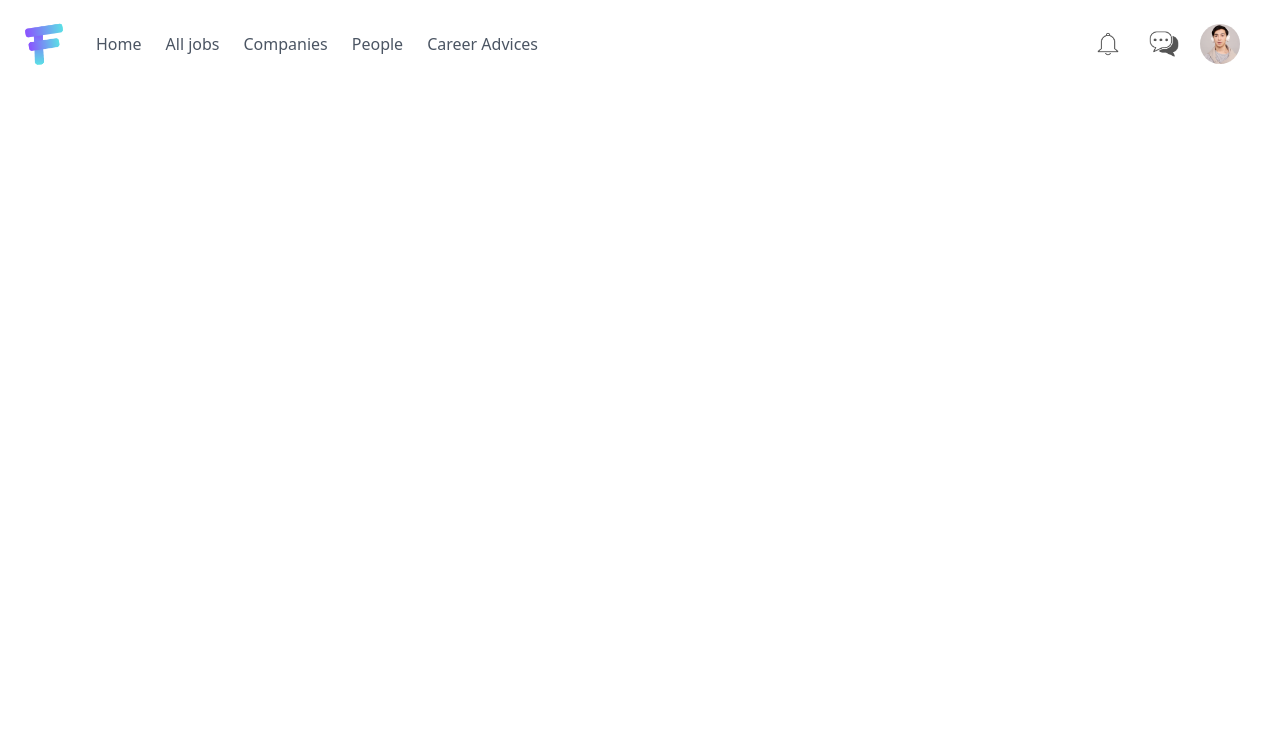
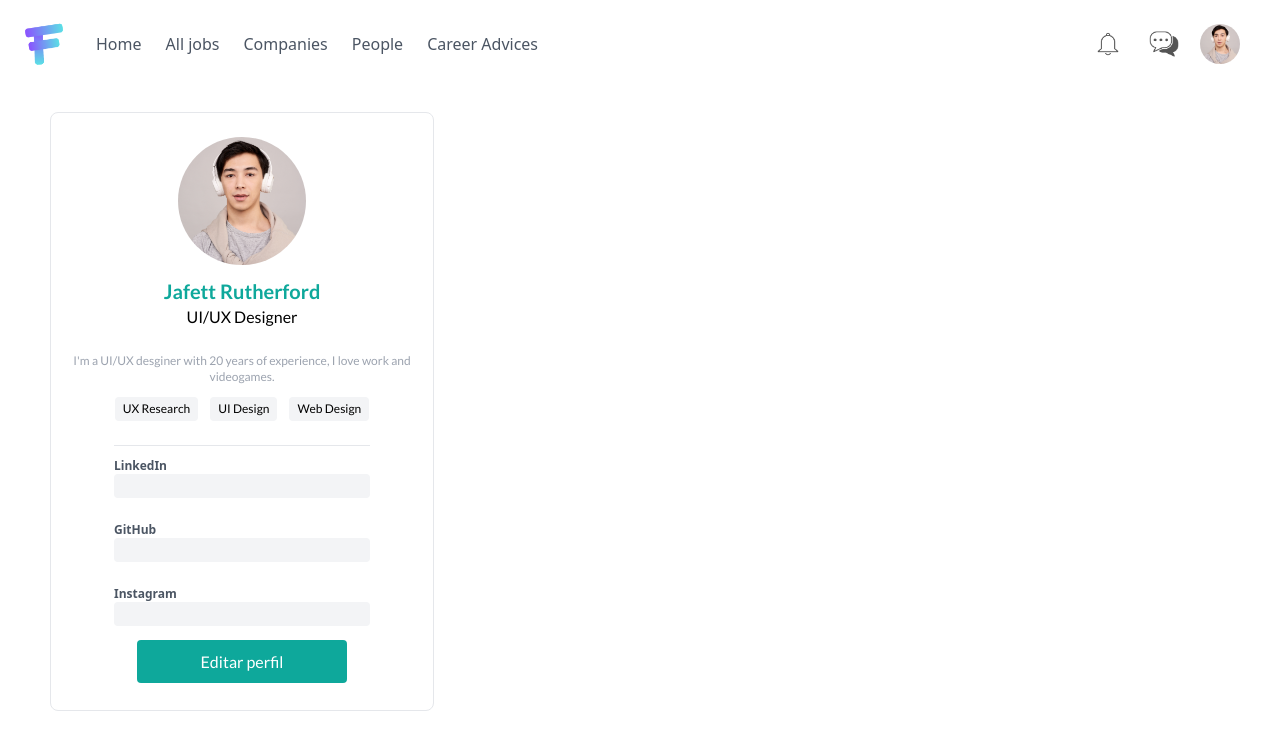
Before and after one commit to hiramgabriel1/client-devfinders, a SvelteKit app: page /profile in a window 1280 px wide. Shown: the top 750 px of the page. Built offline with nearby package versions, Linux system fonts and the light colour scheme.

Commit message:
feature: Profile section

```diff
--- a/src/lib/components/Nav.svelte
+++ b/src/lib/components/Nav.svelte
@@ -8,11 +8,11 @@
             <img src={logo} alt="" class="w-10 h-10 sm:w-16 sm:h-16">
             <div class="px-5">
                 <ul class="text-gray-600 hidden lg:flex items-center space-x-6">
-                    <li><a href="Home">Home</a></li>
-                    <li><a href="Jobs">All jobs</a></li>
-                    <li><a href="Compaines">Companies</a></li>
-                    <li><a href="People">People</a></li>
-                    <li><a href="Career">Career Advices</a></li>
+                    <li class="hover:text-color-blue-highlight"><a href="Home">Home</a></li>
+                    <li class="hover:text-color-blue-highlight"><a href="Jobs">All jobs</a></li>
+                    <li class="hover:text-color-blue-highlight"><a href="Compaines">Companies</a></li>
+                    <li class="hover:text-color-blue-highlight"><a href="People">People</a></li>
+                    <li class="hover:text-color-blue-highlight ease-in duration-200"><a href="Career">Career Advices</a></li>
                 </ul>
             </div>
         </div>
--- a/src/lib/components/Navpro.svelte
+++ b/src/lib/components/Navpro.svelte
@@ -11,11 +11,11 @@
             <img src={logo} alt="" class="w-10 h-10 sm:w-16 sm:h-16">
             <div class="px-5">
                 <ul class="text-gray-600 hidden lg:flex items-center space-x-6">
-                    <li><a href="Home">Home</a></li>
-                    <li><a href="Jobs">All jobs</a></li>
-                    <li><a href="Compaines">Companies</a></li>
-                    <li><a href="People">People</a></li>
-                    <li><a href="Career">Career Advices</a></li>
+                    <li class="hover:text-color-blue-highlight ease-in duration-200"><a href="Home">Home</a></li>
+                    <li class="hover:text-color-blue-highlight ease-in duration-200"><a href="Jobs">All jobs</a></li>
+                    <li class="hover:text-color-blue-highlight ease-in duration-200"><a href="Compaines">Companies</a></li>
+                    <li class="hover:text-color-blue-highlight ease-in duration-200"><a href="People">People</a></li>
+                    <li class="hover:text-color-blue-highlight ease-in duration-200"><a href="Career">Career Advices</a></li>
                 </ul>
             </div>
         </div>
--- a/src/routes/profile/+page.svelte
+++ b/src/routes/profile/+page.svelte
@@ -1,18 +1,51 @@
 <script>
     import Navpro from "$lib/components/Navpro.svelte";
     import "../../app.css"
+    import user from "$lib/public/images/profile.png";
 </script>
-<!-- my profile -->
+
 
 <Navpro></Navpro>
 
 <section>
     <div class="container py-6">
         <div class="flex flex-col md:flex-row">
-            <div class="md:w-64">
+            <div class="flex flex-col items-center border border-gray-200 rounded-lg py-6 md:64 lg:w-80 xl:w-96 md:justify-center border-b-">
+                <div>
+                    <img src={user} alt="" class="w-24 h-24 rounded-full md:w-32 md:h-32">
+                </div>
+                <div class="text-center text-color-blue-highlight font-secondary text-lg py-3">
+                    <h3 class="text-lg font-bold md:text-xl">Jafett Rutherford</h3>
+                    <p class="text-black text-sm md:text-base">UI/UX Designer</p>
+                </div>
+                <div class="text-center font-secondary py-3 px-3">
+                    <p class="text-gray-400 text-xs">I'm a UI/UX desginer with 20 years of experience, I love work and videogames.</p>
+                    <div class="w-auto flex space-x-3 py-3 justify-center">
+                        <p class="bg-gray-100 w-auto px-2 py-1 rounded text-xs">UX Research</p>
+                        <p class="bg-gray-100 w-auto px-2 py-1 rounded text-xs">UI Design</p>
+                        <p class="bg-gray-100 w-auto px-2 py-1 rounded text-xs">Web Design</p>
+                    </div>
+                </div>
 
+                <div class="border-t border-gray-200 flex flex-col">
+                    <div class="flex items-start flex-col py-3 text-xs font-bold">
+                        <p class="text-start text-gray-600">LinkedIn</p>
+                        <input type="text" name="" id="" class="bg-gray-100 w-64 py-1 rounded">
+                    </div>
+                    <div class="flex items-start flex-col py-3 text-xs font-bold">
+                        <p class="text-start text-gray-600">GitHub</p>
+                        <input type="text" name="" id="" class="bg-gray-100 w-64 py-1 rounded">
+                    </div>
+                    <div class="flex items-start flex-col py-3 text-xs font-bold">
+                        <p class="text-start text-gray-600">Instagram</p>
+                        <input type="text" name="" id="" class="bg-gray-100 w-64 py-1 rounded">
+                    </div>
+                    <div class="py-3 text-center text-white font-secondary">
+                        <a href="" class="bg-color-blue-highlight px-16 py-3 rounded">Editar perfil</a>
+                    </div>
+
+                </div>
             </div>
-            <div></div>
         </div>
     </div>
 </section>
```
